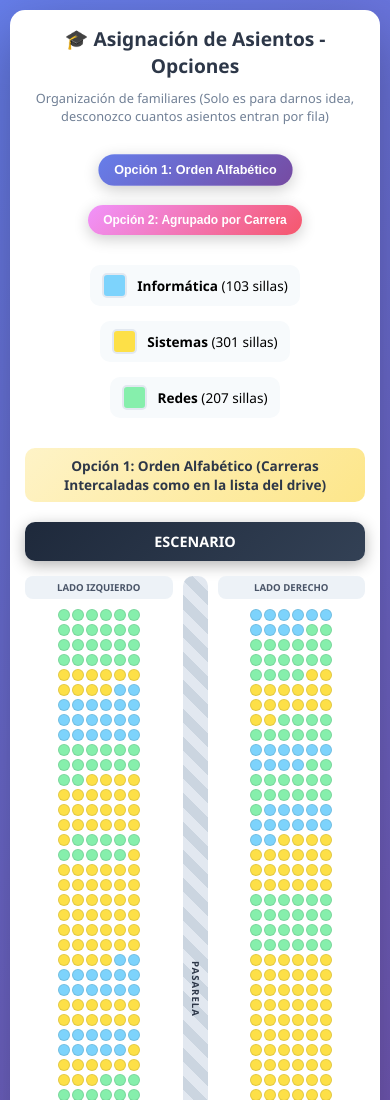
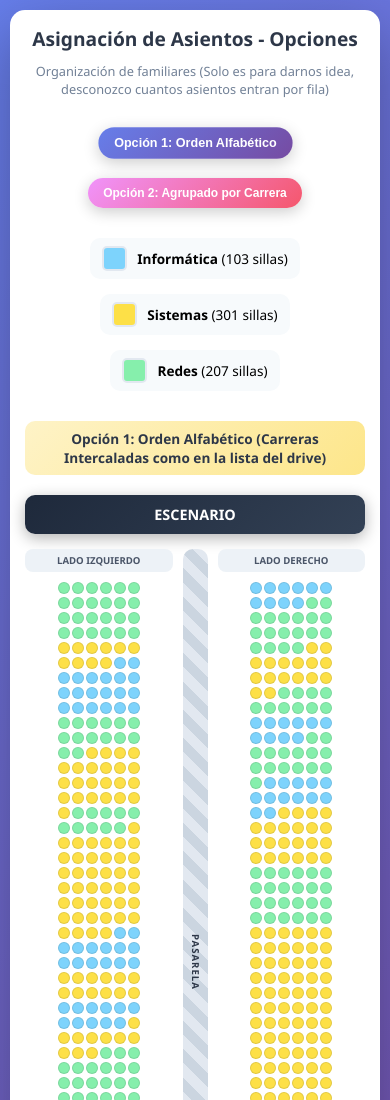
Before and after one commit to mauriciojrmv/asignacion-asientos-graduacion, a plain HTML site: page index.html in a window 390 px wide. Shown: the top 1100 px of the page. Drawn offline with Linux system fonts and the light colour scheme.

```diff
--- a/index.html
+++ b/index.html
@@ -439,7 +439,7 @@
 </head>
 <body>
     <div class="container">
-        <h1>🎓 Asignación de Asientos - Opciones</h1>
+        <h1>Asignación de Asientos - Opciones</h1>
         <p class="subtitle">Organización de familiares (Solo es para darnos idea, desconozco cuantos asientos entran por fila)</p>
 
         <div class="controls">
```
